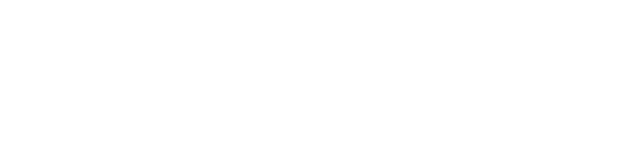
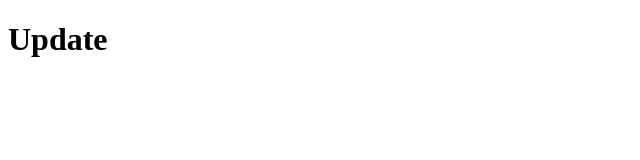
Before and after one commit to DMBlackman/HTML-Practice2-JS, a plain HTML site: page index.html in a window 1280 px wide. Shown: the whole page, without its empty margins (0-640 px from the left). Drawn offline with Linux system fonts and the light colour scheme.

Commit message:
Updated index

```diff
--- a/index.html
+++ b/index.html
@@ -6,5 +6,7 @@
     <meta name="viewport" content="width=device-width, initial-scale=1.0" />
     <title>Document</title>
   </head>
-  <body></body>
+  <body>
+    <h1>Update</h1>
+  </body>
 </html>
```
